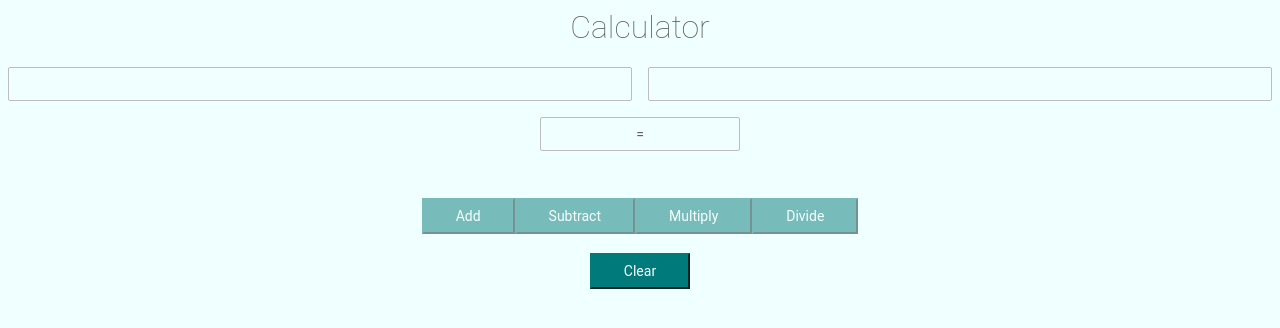
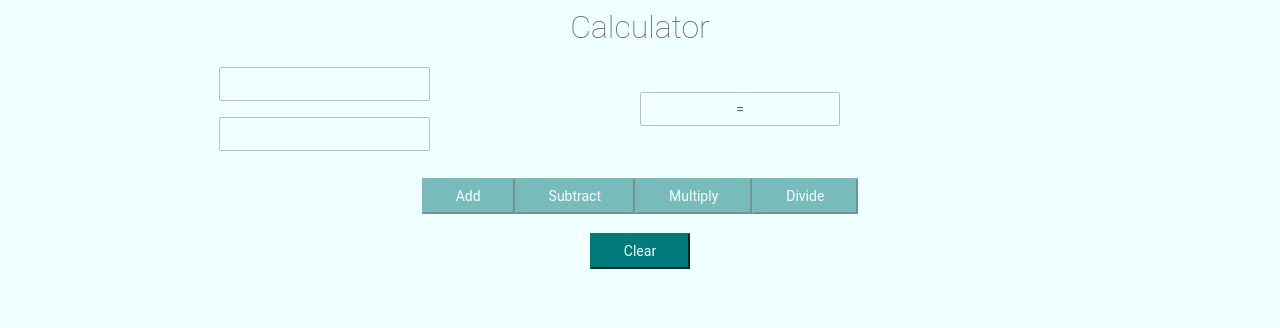
Before and after one commit to hackmak/Calculator, an Angular app: page / in a window 1280 px wide. Shown: the top 328 px of the page. Built offline with nearby package versions, Linux system fonts and the light colour scheme.

Commit message:
1 file modified - now has 2 inputs on left and output on right

```diff
--- a/src/styles.css
+++ b/src/styles.css
@@ -39,15 +39,19 @@ input {
   }
 }
 
+/*
 .col {
   display:grid;
   grid-template-columns: 1fr 1fr;
   justify-content: center;
   grid-gap: 1rem;
 }
+*/
 .left {
-
+  width: 50%;
+  float:left;
 }
+/*
 .num-1 {
   display:grid;
   align-items:right;
@@ -58,13 +62,19 @@ input {
   display:grid;
   align-items:left;
 }
-
+*/
+/*
 .right {
   display:flex;
   align-items:center;
   justify-content:center;
 }
-
+*/
+.right {
+  width: 50%;
+  float:right;
+  padding-top:25px;
+}
 .solution {
   width: 200px;
   font-size: 14px;
@@ -75,7 +85,7 @@ input {
 }
 
 .operations {
-  padding-top: 15px;
+  padding-top: 111px;
 }
 
 /* Button */
```
